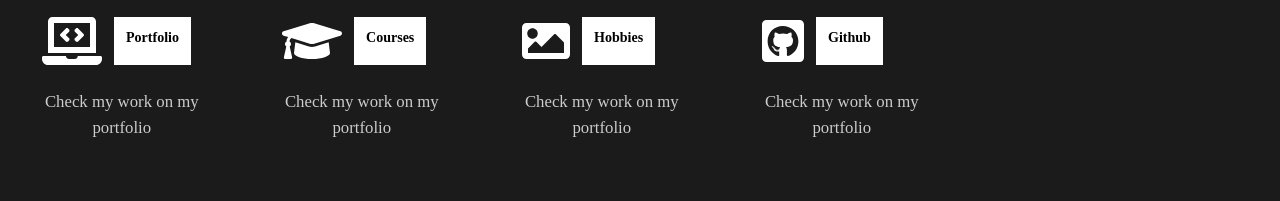
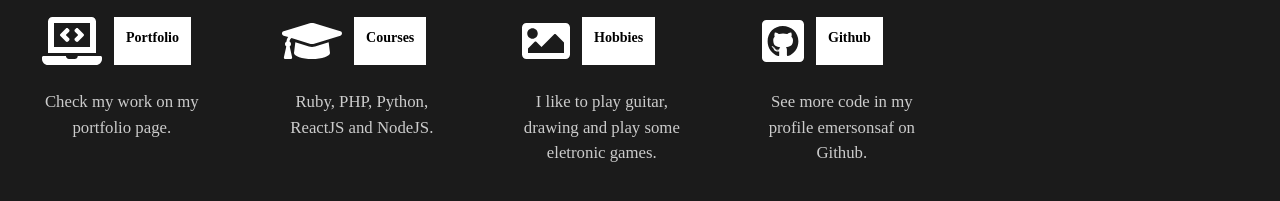
Before and after one commit to emersonsaf/js-fullstack, a React (Create React App) app in the folder frontend/: page / in a window 1280 px wide. Shown: the part 2450-2651 px from the top of the page. Built offline with nearby package versions, Linux system fonts and the light colour scheme.

Commit message:
change some css files, and customize service section

```diff
--- a/frontend/src/components/GlobalStyle.js
+++ b/frontend/src/components/GlobalStyle.js
@@ -5,6 +5,8 @@ const GlobalStyle = createGlobalStyle`
         margin: 0;
         padding: 0;
         box-sizing: border-box;
+    text-decoration: none;
+
     }
     html{
         @media (max-width: 1700px){
--- a/frontend/src/components/ServiceSection.js
+++ b/frontend/src/components/ServiceSection.js
@@ -22,28 +22,29 @@ const ServiceSection = () => {
                         < FontAwesomeIcon icon={faLaptopCode} size='4x'/>
                         <h3>Portfolio</h3>
                         </div>
-                        <p>Check my work on my portfolio</p>
+                        <p>Check my work on my portfolio page.</p>
                     </Card>
                     <Card>
                         <div className='icon'>
                         < FontAwesomeIcon icon={faGraduationCap} size='4x'/>
                         <h3>Courses</h3>
                         </div>
-                        <p>Check my work on my portfolio</p>
+                        <p>Ruby, PHP, Python, ReactJS and NodeJS.</p>
                     </Card>
                     <Card>
                         <div className='icon'>
                         < FontAwesomeIcon icon={faImage} size='4x'/>
                         <h3>Hobbies</h3>
                         </div>
-                        <p>Check my work on my portfolio</p>
+                        <p>I like to play guitar, drawing and play some eletronic games.</p>
+
                     </Card>
                     <Card>
                         <div className='icon'>
                             < FontAwesomeIcon icon={faGithubSquare} size='4x'/>
                             <h3>Github</h3>
                         </div>
-                        <p>Check my work on my portfolio</p>
+                        <p>See more code in my profile emersonsaf on Github.</p>
                     </Card>
                 </Cards>
             </ServiceDescription>
```
